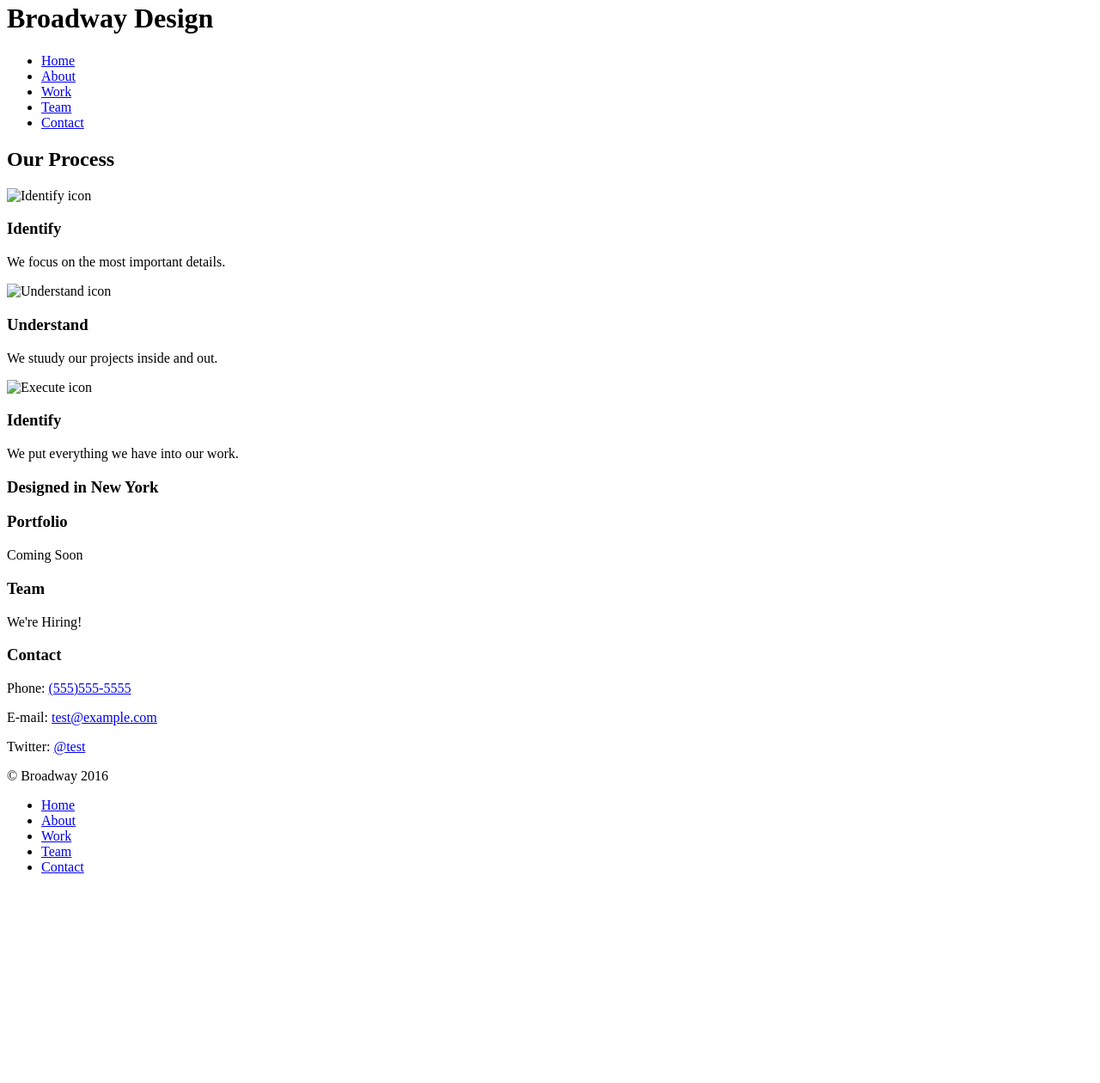
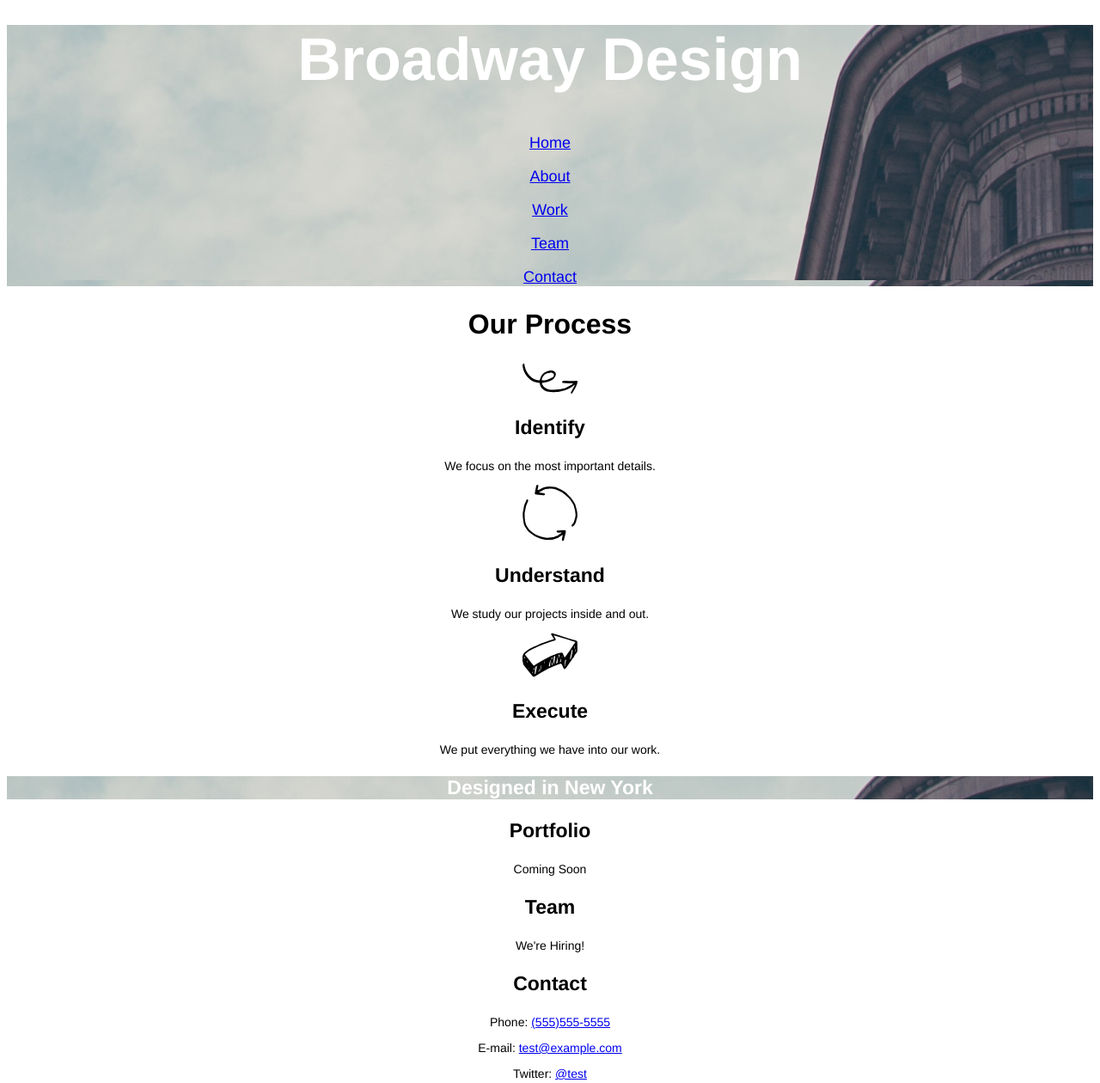
Before and after one commit to achevres/broadway, a plain HTML site: page index.html in a window 1280 px wide. Shown: the part 18-1278 px from the top of the page at 86% size. Before the commit the page ends 1052 px from the top, so only its background shows below. Drawn offline with Linux system fonts and the light colour scheme; files that its build step writes are made by us from their sources.

Commit message:
add style sheet

```diff
--- a/index.html
+++ b/index.html
@@ -3,52 +3,66 @@
   <head>
     <meta charset="utf-8">
     <title>Broadway Design</title>
-    <link rel="stylesheet" href="./css/style.css" type="text/css">
+    <link rel="stylesheet" href="./resources/css/style.css" type="text/css">
   </head>
 
   <body>
-    <h1>Broadway Design</h1>
+
+    <div class="landing">
+      <h1 id="header">Broadway Design</h1>
       <nav>
-      <ul>
-        <li><a href="#">Home</a></li>
-        <li><a href="#">About</a></li>
-        <li><a href="#">Work</a></li>
-        <li><a href="#">Team</a></li>
-        <li><a href="#">Contact</a></li>
-      </ul>
+          <p><a href="#">Home</a></p>
+          <p><a href="#about">About</a></p>
+          <p><a href="#work">Work</a></p>
+          <p><a href="#team">Team</a></p>
+          <p><a href="#contact">Contact</a></p>
       </nav>
+    </div>
+
+
+    <div id="about">
       <h2>Our Process</h2>
-    <p><img src="" alt="Identify icon"></p>
+      <p><img src="./resources/images/identify.svg" alt="Identify icon"></p>
       <h3>Identify</h3>
       <p>We focus on the most important details.</p>
 
-    <p><img src="" alt="Understand icon"></p>
+      <p><img src="./resources/images/understand.svg" alt="Understand icon"></p>
       <h3>Understand</h3>
-    <p>We stuudy our projects inside and out.</p>
+      <p>We study our projects inside and out.</p>
 
-    <p><img src="" alt="Execute icon"></p>
-    <h3>Identify</h3>
+      <p><img src="./resources/images/execute.svg" alt="Execute icon"></p>
+      <h3>Execute</h3>
       <p>We put everything we have into our work.</p>
+    </div>
 
-    <h3>Designed in New York</h3>
+    <h3 class="landing">Designed in New York</h3>
+
+    <div id="work" class="">
       <h3>Portfolio</h3>
       <p>Coming Soon</p>
+    </div>
+
+    <div id="team" class="">
       <h3>Team</h3>
       <p>We're Hiring!</p>
+    </div>
+
+    <div id="contact" class="">
       <h3>Contact</h3>
-    <p>Phone: <a href="#">(555)555-5555</a></p>
-    <p>E-mail: <a href="#">test@example.com</a></p>
-    <p>Twitter: <a href="#">@test</a></p>
+      <p>Phone: <a href="tel:+15555555555">(555)555-5555</a></p>
+      <p>E-mail: <a href="mailto:test@example.com">test@example.com</a></p>
+      <p>Twitter: <a href="https://twitter.com/" target="_blank">@test</a></p>
+    </div>
+
 
     <footer>
-      <p>&copy; Broadway 2016 </p>
       <nav>
-        <ul>
+        <ul class="footer">
           <li><a href="#">Home</a></li>
-          <li><a href="#">About</a></li>
-          <li><a href="#">Work</a></li>
-          <li><a href="#">Team</a></li>
-          <li><a href="#">Contact</a></li>
+          <li><a href="#about">About</a></li>
+          <li><a href="#work">Work</a></li>
+          <li><a href="#team">Team</a></li>
+          <li><a href="#contact">Contact</a></li>
         </ul>
       </nav>
     </footer>
--- a/resources/css/style.css
+++ b/resources/css/style.css
@@ -0,0 +1,47 @@
+html {
+  font-family: Helvetica, sans-serif;
+  text-align: center;
+  color: black;
+}
+
+#header {
+  font-size: 70px;
+}
+
+.landing {
+  color: white;
+  background-image: url(../images/the-flatiron-building.png);
+}
+
+nav p {
+  font-size: 18px;
+}
+
+h2 {
+  font-size: 32px;
+}
+
+h3 {
+  font-size: 23px;
+}
+
+p {
+  font-size: 14px;
+}
+
+.footer {
+  background-color: dimgrey;
+  color: white;
+  list-style: none;
+  font-size: 18px;
+  text-align: left;
+}
+
+.footer li {
+  display: inline;
+}
+
+.footer::before{
+  content: "\00a9  Broadway";
+  font-size: 11px;
+}
```
Lines whose indentation alone changed are shown as unchanged.
